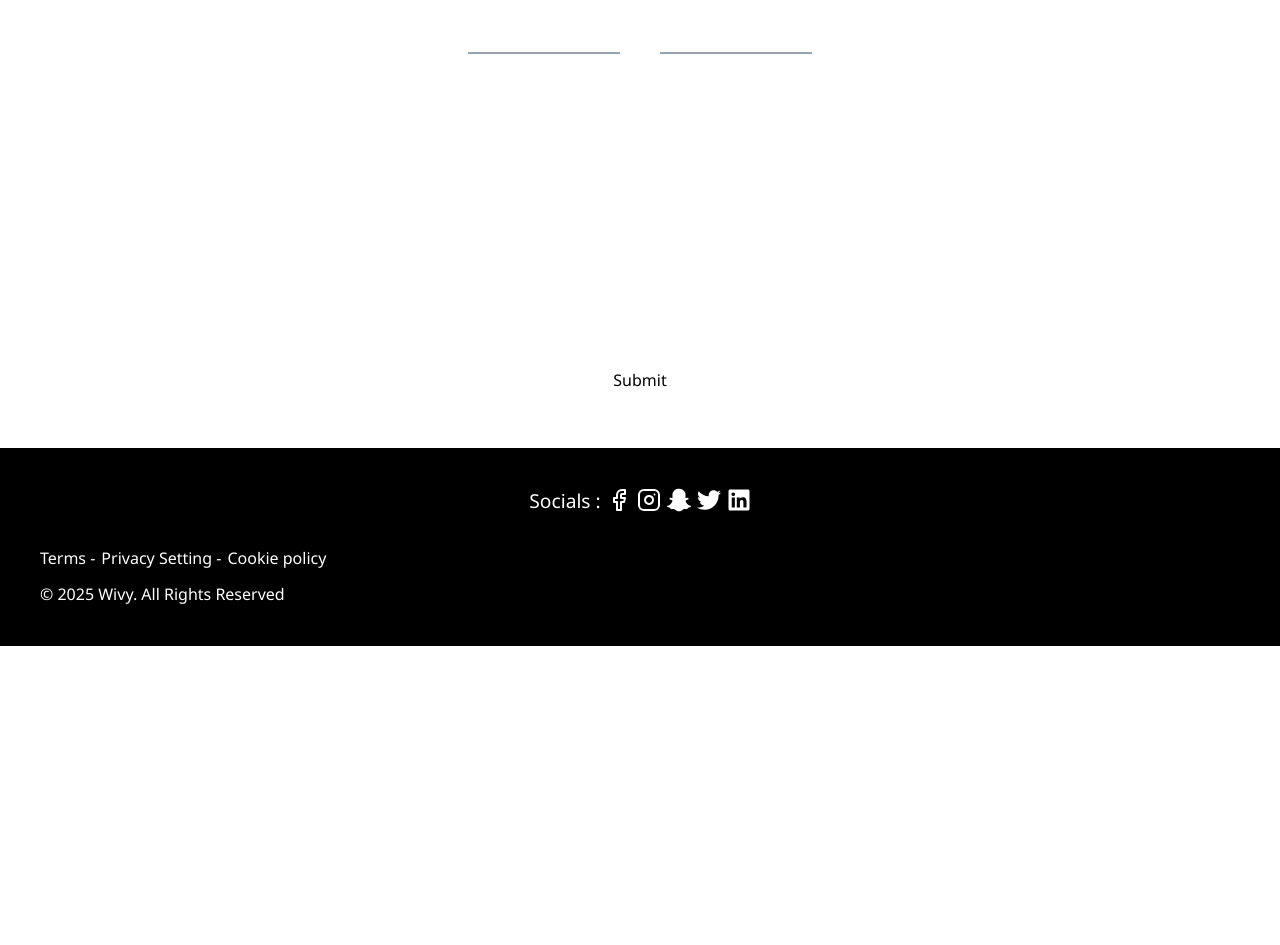
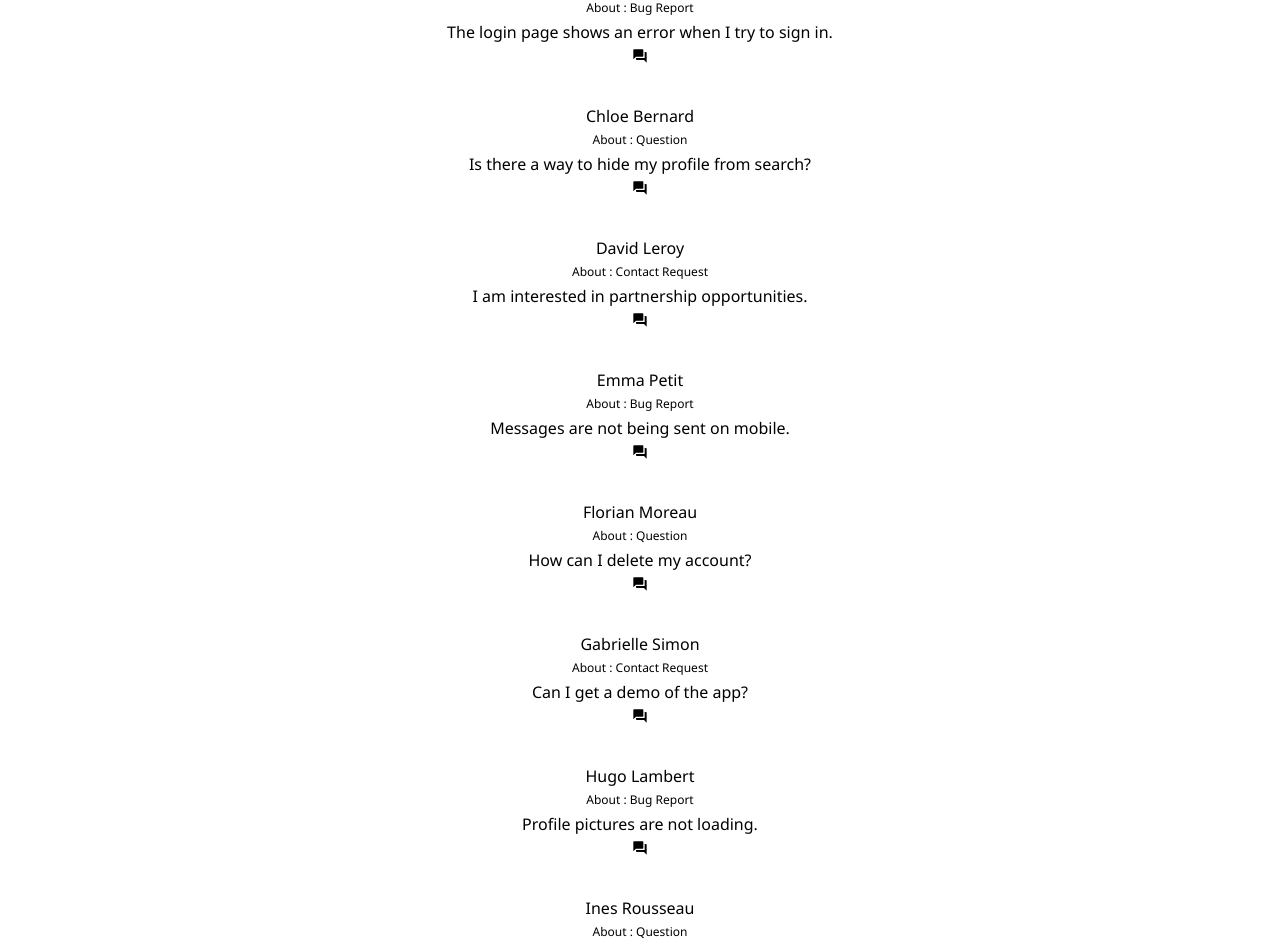
Before and after one commit to kevincalixte/wivy-nextjs, a Next.js app: page / in a window 1280 px wide. Shown: the part 1852-2797 px from the top of the page. Before the commit the page ends 2498 px from the top, so only its background shows below. Built offline with nearby package versions, Linux system fonts and the light colour scheme.

Commit message:
main: feedback added

```diff
--- /dev/null
+++ b/public/data/feedbacks.json
@@ -0,0 +1,92 @@
+[
+  {
+    "id": 1,
+    "name": "Alice Martin",
+    "mail": "alice.martin@email.com",
+    "subject": "Contact Request",
+    "message": "Hi, I would like to know more about your premium features.",
+    "date": "2025-12-01",
+    "hour": "10:15"
+  },
+  {
+    "id": 2,
+    "name": "Bob Dupont",
+    "mail": "bob.dupont@email.com",
+    "subject": "Bug Report",
+    "message": "The login page shows an error when I try to sign in.",
+    "date": "2025-12-02",
+    "hour": "14:22"
+  },
+  {
+    "id": 3,
+    "name": "Chloe Bernard",
+    "mail": "chloe.bernard@email.com",
+    "subject": "Question",
+    "message": "Is there a way to hide my profile from search?",
+    "date": "2025-12-03",
+    "hour": "09:47"
+  },
+  {
+    "id": 4,
+    "name": "David Leroy",
+    "mail": "david.leroy@email.com",
+    "subject": "Contact Request",
+    "message": "I am interested in partnership opportunities.",
+    "date": "2025-12-03",
+    "hour": "16:05"
+  },
+  {
+    "id": 5,
+    "name": "Emma Petit",
+    "mail": "emma.petit@email.com",
+    "subject": "Bug Report",
+    "message": "Messages are not being sent on mobile.",
+    "date": "2025-12-04",
+    "hour": "11:30"
+  },
+  {
+    "id": 6,
+    "name": "Florian Moreau",
+    "mail": "florian.moreau@email.com",
+    "subject": "Question",
+    "message": "How can I delete my account?",
+    "date": "2025-12-04",
+    "hour": "13:12"
+  },
+  {
+    "id": 7,
+    "name": "Gabrielle Simon",
+    "mail": "gabrielle.simon@email.com",
+    "subject": "Contact Request",
+    "message": "Can I get a demo of the app?",
+    "date": "2025-12-05",
+    "hour": "08:55"
+  },
+  {
+    "id": 8,
+    "name": "Hugo Lambert",
+    "mail": "hugo.lambert@email.com",
+    "subject": "Bug Report",
+    "message": "Profile pictures are not loading.",
+    "date": "2025-12-05",
+    "hour": "15:40"
+  },
+  {
+    "id": 9,
+    "name": "Ines Rousseau",
+    "mail": "ines.rousseau@email.com",
+    "subject": "Question",
+    "message": "Is my data safe on your platform?",
+    "date": "2025-12-05",
+    "hour": "17:20"
+  },
+  {
+    "id": 10,
+    "name": "Julien Fabre",
+    "mail": "julien.fabre@email.com",
+    "subject": "Contact Request",
+    "message": "I would like to suggest a new feature for the app.",
+    "date": "2025-12-05",
+    "hour": "18:10"
+  }
+]
--- a/src/app/components/Feedback/Feedback.tsx
+++ b/src/app/components/Feedback/Feedback.tsx
@@ -1,12 +1,49 @@
-import React from 'react'
+"use client"
+import React, { useEffect, useState } from 'react'
+import { MdQuestionAnswer } from "react-icons/md";
 
-// SLIDER
+type Feedback = {
+    id: number;
+    name: string;
+    mail: string;
+    subject: string;
+    message: string;
+    date: string;
+    hour: string;
+};
+
+function FeedbackCard({ feedback }: { feedback: Feedback }) {
+    return (
+        <div className='flex justify-center  '>
+            <article className=' bg-white/75 hover:bg-white hover:cursor-pointer text-black flex flex-col gap-1 items-center rounded-lg p-5 w-3/4'>
+                <h3>{feedback.name}</h3>
+                <p className='text-xs text-black-300'>About : {feedback.subject}</p>
+                <p>{feedback.message}</p>
+                <MdQuestionAnswer />
+            </article>
+        </div>
+    );
+}
+
 function Feedback() {
-  return (
-    <section className='bg-white h-40 w-full'>
-        {/* Faire defiler les avis de droite a gauche en continu */}
-    </section>
-  )
+
+    const [feedbacks, setFeedbacks] = useState<Feedback[]>([]);
+    useEffect(() => {
+        fetch('/data/feedbacks.json')
+            .then(response => response.json())
+            .then(data => setFeedbacks(data));
+    }, []);
+    return (
+        <section className='min-h-40 w-full '>
+        {/* flex flex-col gap-2 */}
+            <h2 className='text-2xl mb-10 text-center'>Ask Us Anything</h2>
+
+            {/* Faire defiler les avis de droite a gauche en continu */}
+            {feedbacks.map((feedback) => (
+                <FeedbackCard key={feedback.id} feedback={feedback} />
+            ))}
+        </section>
+    )
 }
 
 export default Feedback
--- a/src/app/page.tsx
+++ b/src/app/page.tsx
@@ -28,7 +28,7 @@ export default function Home() {
         <Contact />
       </main>
 
-      <footer className='flex flex-col gap-3 justify-center items-centerh-50 bg-black text-white p-10'>
+      <footer className='flex flex-col gap-3 justify-center items-center h-50 bg-black text-white p-10'>
         <span className="flex justify-center gap-1.5 text-2xl" >
           <p className="mb-5 text-[1.2rem]">Socials :</p>
           <Link href={''}><FiFacebook className="hover:text-blue-600" /></Link>
```
Also changed, not shown: 2 other files (tests, documents, lock files or other folders).
